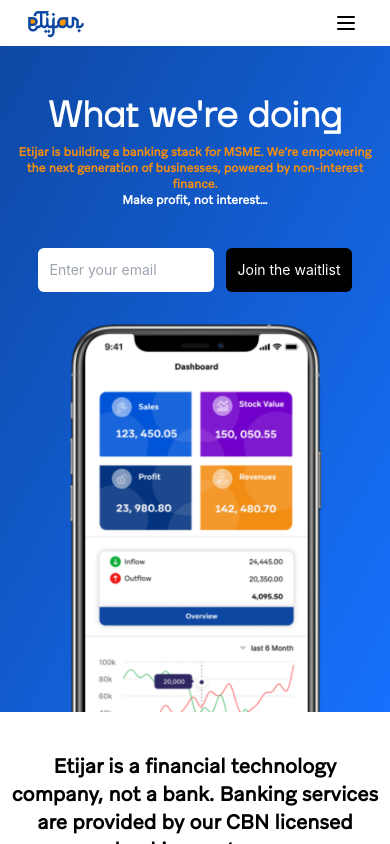
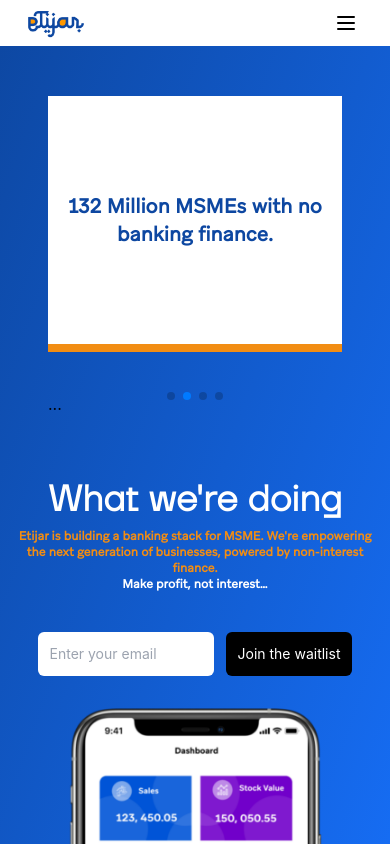
Before and after one commit to eTijar/etijarLanding, a Next.js app: page / in a window 390 px wide. Shown: the top 844 px of the page. Built offline with nearby package versions, Linux system fonts and the light colour scheme.

Commit message:
carousel

```diff
--- a/components/footer.js
+++ b/components/footer.js
@@ -97,7 +97,7 @@
 						<div className="md:grid md:grid-cols-2 md:gap-8 col-span-2">
 							<div>
 								<h3 className="text-sm font-semibold text-black tracking-wider uppercase">Talk to a human</h3>
-								<p className="text-black font-light mt-4">If you have any questions about Hydronamics or the services we are offering, you can email us at <span className='text-secondary font-bold'>contact@etijar.com</span></p>
+								<p className="text-black font-light mt-4">If you have any questions about eTijar or the services we are offering, you can email us at <span className='text-secondary font-bold'>contact@etijar.com</span></p>
 							</div>
 							<div className="mt-12 md:mt-0">
 								<h3 className="text-sm font-semibold text-black tracking-wider uppercase">Contact</h3>
--- a/package.json
+++ b/package.json
@@ -12,7 +12,8 @@
     "next": "12.2.5",
     "react": "18.2.0",
     "react-dom": "18.2.0",
-    "react-icons": "^4.4.0"
+    "react-icons": "^4.4.0",
+    "swiper": "^8.3.2"
   },
   "devDependencies": {
     "autoprefixer": "^10.4.8",
--- a/pages/index.js
+++ b/pages/index.js
@@ -4,6 +4,11 @@
 import Header from '../components/header'
 import Footer from '../components/footer'
 import Link from 'next/link'
+import { Pagination, A11y, Autoplay } from 'swiper';
+import { Swiper, SwiperSlide } from 'swiper/react';
+import 'swiper/css';
+import 'swiper/css/pagination';
+import 'swiper/css/autoplay';
 
 export default function Home() {
   return (
@@ -19,10 +24,31 @@
       <Header />
 
     <div className='w-full bg-gradient-to-br from-primary to-primary2 2xl:px-72
-     xl:px-10 px-2 md:pt-48 pt-24 flex md:justify-between justify-center md:flex-nowrap flex-wrap'>
+     xl:px-10 px-2 md:pt-48 pt-24'>
+<div className='px-10 h-auto'>
+<Swiper
+      // install Swiper modules
+      modules={[ Pagination, A11y, Autoplay]}
+      spaceBetween={50}
+      slidesPerView={1}
+      slidesPerColumn={{delay:2000}}
+      navigation
+      autoplay={true}
+      pagination={{ clickable: true }}
+      onSwiper={(swiper) => console.log(swiper)}
+      onSlideChange={() => console.log('slide change')}
+    >
+      <SwiperSlide className='aribau bg-white px-5 py-24 mb-3  text-center text-primary font-bold border-b-8 border-secondary md:text-3xl text-xl'>Africa has $330 Billion SME Financing GAP.</SwiperSlide>
+      <SwiperSlide className='aribau bg-white px-5 py-24 mb-3  text-center text-primary font-bold border-b-8 border-secondary md:text-3xl text-xl'>132 Million MSMEs with no banking finance.</SwiperSlide>
+      <SwiperSlide className='aribau bg-white px-5 py-24 mb-3  text-center text-primary font-bold border-b-8 border-secondary md:text-3xl text-xl'>80% of MSMEs get no funding from a financial institution.</SwiperSlide>
+      <SwiperSlide className='aribau bg-white px-5 py-24 mb-3  text-center text-primary font-bold border-b-8 border-secondary md:text-3xl text-xl'>Lack reliable credit data</SwiperSlide>
+      ...
+    </Swiper>
+    </div>
+    <div className='flex md:justify-between justify-center md:flex-nowrap flex-wrap mt-16'>
         <div className=' md:w-1/2 md:text-left text-center w-full md:px-10 px-2'>
         <h3 className='ttf text-white xl:text-6xl md:text-5xl sm:text-5xl text-4xl font-black mb-2'>What we&apos;re doing</h3>
-        <p className='aribau text-secondary font-bold sm:text-sm text-xs mb-8 md:pr-5 pr-0'>Etijar is building a banking stack for MSME. We’re empowering <br /> the
+        <p className='aribau text-secondary font-bold sm:text-sm text-xs mb-8 md:pr-5 pr-0'>Etijar is building a banking stack for MSME. We&apos;re empowering <br /> the
         next generation of businesses, powered by non-interest finance. <br />
         <span className='text-white'>Make profit, not interest…</span>
         </p>
@@ -33,6 +59,7 @@
         </div>
         <div className='relative flex md:justify-center justify-center text md:w-1/2 w-full md:px-10 px-2'>
           <img className='w-64 realtive z-30 md:-mt-8 mt-8' src="/phone2.png" alt="phone" />
+          </div>
           </div>
     </div>
 
--- a/styles/globals.css
+++ b/styles/globals.css
@@ -33,7 +33,7 @@
   margin-left: 0.5rem;
 }
 @font-face {
-  font-family: "TTFirsNeue-DemiBold";
+  font-family: "TTFirsNeue-Black";
   src: url('../asset/TTFirsNeue-Black.ttf');
   src: url('../asset/TTFirsNeue-DemiBold.ttf');
   src: url('../asset/TTFirsNeue-Regular.ttf');
@@ -51,7 +51,7 @@
   font-family: 'Aribau Grotesk';
 }
 .ttf{
-  font-family: 'TTFirsNeue-DemiBold';
+  font-family: 'TTFirsNeue-Black';
 }
 .shadow{
   border: 1px solid #b3b3b3;
```
Also changed, not shown: 2 other files (tests, documents, lock files or other folders).
